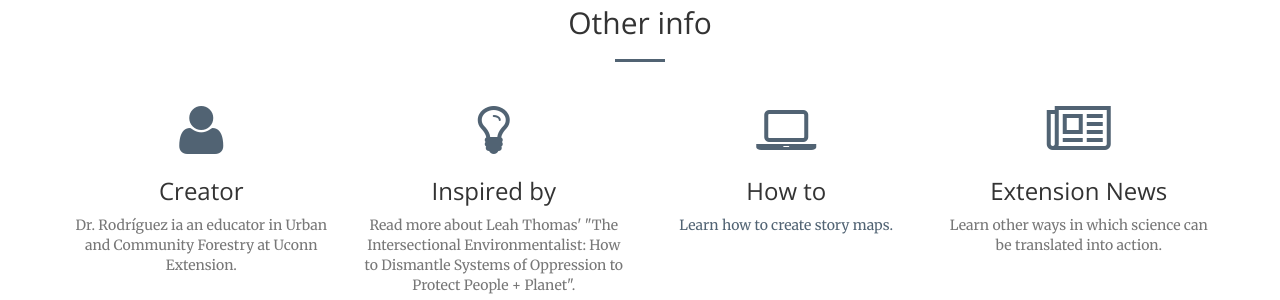
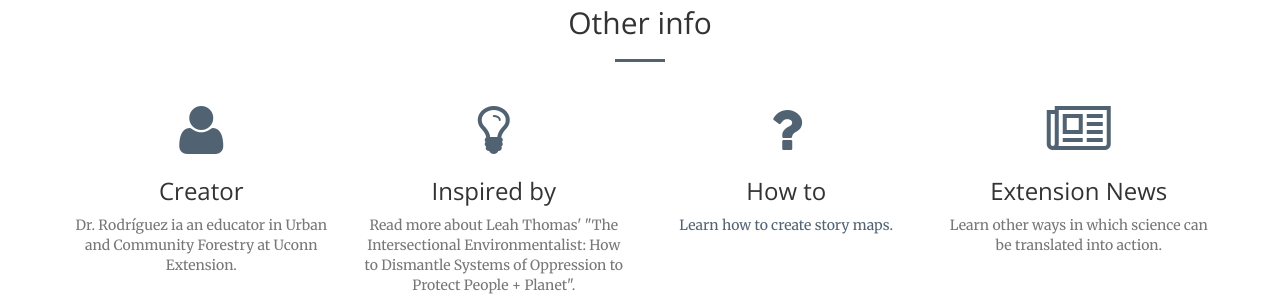
Before and after one commit to peopleandplanet/peopleandplanet.github.io, a Jekyll site: the page built from index.html, in a window 1280 px wide and 900 px high, scrolled down 2815 px. Shown: the part 153-453 px from the top of the window. Built offline with Jekyll 4.4.1, drawn with Linux system fonts in a browser that asks for light colours.

Commit message:
Update services.html

```diff
--- a/_includes/services.html
+++ b/_includes/services.html
@@ -25,7 +25,7 @@
             </div>
             <div class="col-lg-3 col-md-6 text-center">
                 <div class="service-box">
-                    <i class="fa fa-4x fa-laptop wow bounceIn text-primary" data-wow-delay=".1s"></i>
+                    <i class="fa fa-4x fa-question wow bounceIn text-primary" data-wow-delay=".1s"></i>
                     <h3>How to</h3>
                     <a href="">Learn how to create story maps.</a>
                 </div>
```
